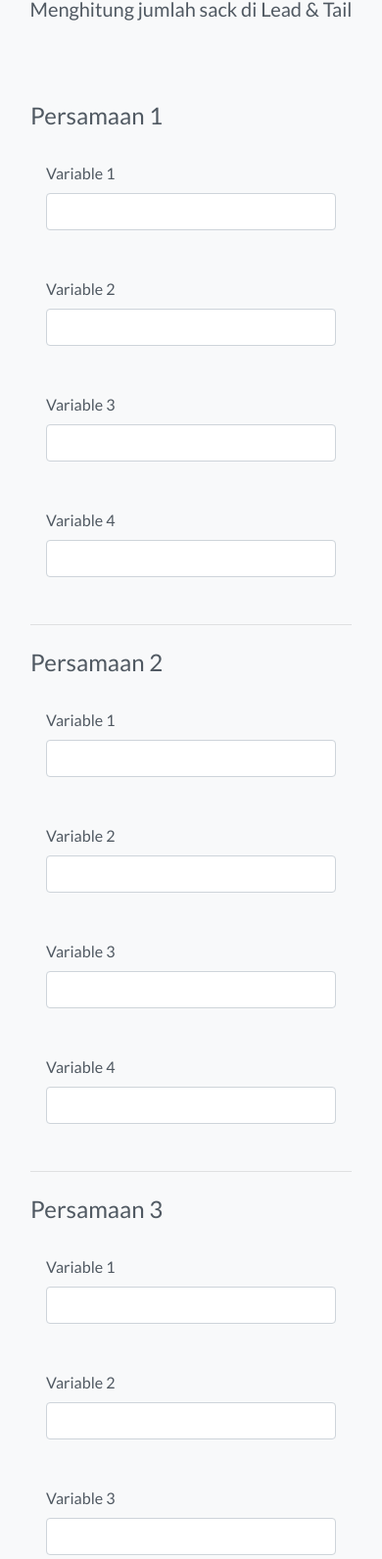
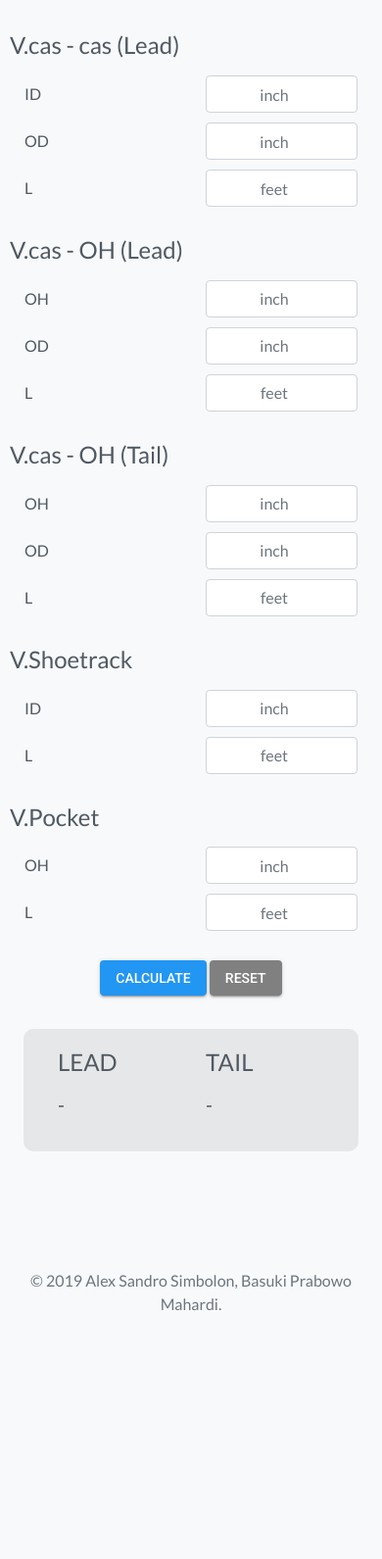
Before and after one commit to mahardi/cementing, a plain HTML site: page index.html in a window 390 px wide. Shown: the part 196-1787 px from the top of the page at 98% size. After the commit the page ends 1587 px from the top, so only its background shows below. Drawn offline with nearby package versions, Linux system fonts and the light colour scheme.

Commit message:
added head & tail slurry calculation

```diff
--- a/css/style.css
+++ b/css/style.css
@@ -72,6 +72,141 @@ body{
 
 }
 
+.pure-material-button-contained {
+    position: relative;
+    display: inline-block;
+    box-sizing: border-box;
+    border: none;
+    border-radius: 4px;
+    padding: 0 16px;
+    min-width: 64px;
+    height: 36px;
+    vertical-align: middle;
+    text-align: center;
+    text-overflow: ellipsis;
+    text-transform: uppercase;
+    color: rgb(var(--pure-material-onprimary-rgb, 255, 255, 255));
+    background-color: rgb(var(--pure-material-primary-rgb, 33, 150, 243));
+    box-shadow: 0 3px 1px -2px rgba(0, 0, 0, 0.2), 0 2px 2px 0 rgba(0, 0, 0, 0.14), 0 1px 5px 0 rgba(0, 0, 0, 0.12);
+    font-family: var(--pure-material-font, "Roboto", "Segoe UI", BlinkMacSystemFont, system-ui, -apple-system);
+    font-size: 14px;
+    font-weight: 500;
+    line-height: 36px;
+    overflow: hidden;
+    outline: none;
+    cursor: pointer;
+    transition: box-shadow 0.2s;
+}
+
+.pure-material-button-contained::-moz-focus-inner {
+    border: none;
+}
+
+/* Overlay */
+.pure-material-button-contained::before {
+    content: "";
+    position: absolute;
+    top: 0;
+    bottom: 0;
+    left: 0;
+    right: 0;
+    background-color: rgb(var(--pure-material-onprimary-rgb, 255, 255, 255));
+    opacity: 0;
+    transition: opacity 0.2s;
+}
+
+/* Ripple */
+.pure-material-button-contained::after {
+    content: "";
+    position: absolute;
+    left: 50%;
+    top: 50%;
+    border-radius: 50%;
+    padding: 50%;
+    width: 32px; /* Safari */
+    height: 32px; /* Safari */
+    background-color: rgb(var(--pure-material-onprimary-rgb, 255, 255, 255));
+    opacity: 0;
+    transform: translate(-50%, -50%) scale(1);
+    transition: opacity 1s, transform 0.5s;
+}
+
+/* Hover, Focus */
+.pure-material-button-contained:hover,
+.pure-material-button-contained:focus {
+    box-shadow: 0 2px 4px -1px rgba(0, 0, 0, 0.2), 0 4px 5px 0 rgba(0, 0, 0, 0.14), 0 1px 10px 0 rgba(0, 0, 0, 0.12);
+}
+
+.pure-material-button-contained:hover::before {
+    opacity: 0.08;
+}
+
+.pure-material-button-contained:focus::before {
+    opacity: 0.24;
+}
+
+.pure-material-button-contained:hover:focus::before {
+    opacity: 0.3;
+}
+
+/* Active */
+.pure-material-button-contained:active {
+    box-shadow: 0 5px 5px -3px rgba(0, 0, 0, 0.2), 0 8px 10px 1px rgba(0, 0, 0, 0.14), 0 3px 14px 2px rgba(0, 0, 0, 0.12);
+}
+
+.pure-material-button-contained:active::after {
+    opacity: 0.32;
+    transform: translate(-50%, -50%) scale(0);
+    transition: transform 0s;
+}
+
+/* Disabled */
+.pure-material-button-contained:disabled {
+    color: rgba(var(--pure-material-onsurface-rgb, 0, 0, 0), 0.38);
+    background-color: rgba(var(--pure-material-onsurface-rgb, 0, 0, 0), 0.12);
+    box-shadow: none;
+    cursor: initial;
+}
+
+.pure-material-button-contained:disabled::before {
+    opacity: 0;
+}
+
+.pure-material-button-contained:disabled::after {
+    opacity: 0;
+}
+
+.vl {
+  border-left: 3px solid #505962;
+  border-radius: 100px;
+  left: 50%;
+  margin-left: -3px;
+  top: 0;
+}
+
+.container-parent{
+    margin: 50px 0px;
+    display: flex;
+    justify-content: space-evenly;
+}
+
+.container-child{
+  width: auto;
+  height: auto;
+}
+
+.equation{
+        padding: 20px;
+}
+
+.var{
+    margin: 10px 0px;
+
+}
+
+input {
+    text-align: center;
+}
 /* Course */
 .narrow{
     width: 75%;
@@ -95,28 +230,15 @@ body{
 }
 
 .btn-primary{
-    width: 100%;
-    font-size: 1.4rem;
-    padding: 0.4rem;
-    border-radius: 0;
-    text-transform: uppercase;
     color: white;
     background-color: #1ebba3;
     border-color: #1ebba3;
-    font-weight: 700;
-    border-width: medium;
 }
 .btn-primary:hover{
     background-color: #189582;
     border-color: #189582;
 }
 .btn-secondary{
-    border-width: medium;
-    border-radius: 0;
-    text-transform: uppercase;
-    font-size: 1.2rem;
-    padding: .6rem 1.2rem;
-    margin: 2rem;
     color: white;
     background-color: #1ebba3;
     border-color: #1ebba3;
@@ -199,35 +321,17 @@ h3.heading{
     margin-top: 1.8rem;
 }
 
-/* Contact */
-footer{
-    background-color: #40474e;
-    color: white;
-    padding: 2rem 0;
-    margin-top: 1rem;
-}
-footer img{
-    height: 3rem;
-    margin: 1.5rem 0;
-}
-footer a{
-    color: white;
-}
-footer svg.svg-inline--fa{
-    font-size: 1.6rem;
-    margin: 1.2rem .5rem 0 0;
-}
-footer svg.svg-inline--fa:hover{
-    color: #1ebba3!important;
-}
-hr.socket{
-    width: 100%;
-    border-top: .2rem solid #666b71;
-    margin-top: 3rem;
-}
 
 /* Media Queries */
 @media (max-width: 767px){
+    .equation{
+        margin: 10px 0px;
+        padding: 0px 10px;
+    }
+
+    .vl {
+        display: none;
+    }
     .caption h1{
         font-size: 3.5rem;
         letter-spacing: .3rem;
--- a/index.html
+++ b/index.html
@@ -9,7 +9,7 @@
 	<link rel="stylesheet" href="https://stackpath.bootstrapcdn.com/bootstrap/4.1.3/css/bootstrap.min.css"
 		integrity="sha384-MCw98/SFnGE8fJT3GXwEOngsV7Zt27NXFoaoApmYm81iuXoPkFOJwJ8ERdknLPMO" crossorigin="anonymous">
 	<link rel="stylesheet" href="css/style.css">
-	<link rel="stylesheet" href="css/fixed.css">
+	<link rel="stylesheet" href="https://fonts.googleapis.com/css?family=Roboto:300,400,500,700|Material+Icons">
 
 	<!-- Script Source -->
 	<script src="https://cdnjs.cloudflare.com/ajax/libs/jquery/3.3.1/jquery.min.js"
@@ -28,113 +28,139 @@
 
 	<div class="container">
 		<div class="py-5 text-center">
-			<img class="d-block mx-auto mb-4" src="https://getbootstrap.com/docs/4.0/assets/brand/bootstrap-solid.svg"
-				alt="" width="72" height="72">
 			<h2>Cementing</h2>
-			<p class="lead">Menghitung jumlah sack di Lead & Tail</p>
+			<p class="lead">Calculate total sack for Lead and Tail Slurry for Cementing purpose.</p>
 		</div>
 
 		<div class="row">
 			<div class="col-md-12 order-md-1">
-				<form class="needs-validation" novalidate>
-					<h4 class="mb-3">Persamaan 1</h4>
+				<form class="calculate" validate>
 					<div class="row">
-						<div class="col-md-3 mb-3">
-							<label for="var1">Variable 1</label>
-							<input type="text" class="form-control" id="var1" placeholder="" required>
-						</div>
-						<div class="col-md-3 mb-3">
-							<label for="var2">Variable 2</label>
-							<input type="text" class="form-control" id="var2" placeholder="" required>
-						</div>
-						<div class="col-md-3 mb-3">
-							<label for="var3">Variable 3</label>
-							<input type="text" class="form-control" id="var3" placeholder="" required>
-						</div>
-						<div class="col-md-3 mb-3">
-							<label for="var4">Variable 4</label>
-							<input type="text" class="form-control" id="var4" placeholder="" required>
+						<div class="col-md-4 equation">
+							<h4 class="mb-3">V.cas - cas (Lead)</h4>
+							<div class="row var">
+								<label for="ID1" class="col col-form-label">ID</label>
+								<div class="col">
+									<input type="number" min="1" step="0.0001" required class="form-control" id="ID1"
+										placeholder="inch">
 								</div>
 							</div>
-					<hr class="mb-4">
-					<h4 class="mb-3">Persamaan 2</h4>
-					<div class="row">
-						<div class="col-md-3 mb-3">
-							<label for="var1">Variable 1</label>
-							<input type="text" class="form-control" id="var1" placeholder="" required>
-						</div>
-						<div class="col-md-3 mb-3">
-							<label for="var2">Variable 2</label>
-							<input type="text" class="form-control" id="var2" placeholder="" required>
-						</div>
-						<div class="col-md-3 mb-3">
-							<label for="var3">Variable 3</label>
-							<input type="text" class="form-control" id="var3" placeholder="" required>
-						</div>
-						<div class="col-md-3 mb-3">
-							<label for="var4">Variable 4</label>
-							<input type="text" class="form-control" id="var4" placeholder="" required>
+							<div class="row var">
+								<label for="OD1" class="col col-form-label">OD</label>
+								<div class="col">
+									<input type="number" min="1" step="0.0001" required class="form-control" id="OD1"
+										placeholder="inch">
 								</div>
 							</div>
-					<hr class="mb-4">
-					<h4 class="mb-3">Persamaan 3</h4>
-					<div class="row">
-						<div class="col-md-3 mb-3">
-							<label for="var1">Variable 1</label>
-							<input type="text" class="form-control" id="var1" placeholder="" required>
-						</div>
-						<div class="col-md-3 mb-3">
-							<label for="var2">Variable 2</label>
-							<input type="text" class="form-control" id="var2" placeholder="" required>
-						</div>
-						<div class="col-md-3 mb-3">
-							<label for="var3">Variable 3</label>
-							<input type="text" class="form-control" id="var3" placeholder="" required>
-						</div>
-						<div class="col-md-3 mb-3">
-							<label for="var4">Variable 4</label>
-							<input type="text" class="form-control" id="var4" placeholder="" required>
+							<div class="row var">
+								<label for="L1" class="col col-form-label">L</label>
+								<div class="col">
+									<input type="number" min="1" step="0.0001" required class="form-control" id="L1"
+										placeholder="feet">
 								</div>
 							</div>
-					<hr class="mb-4">
-					<h4 class="mb-3">Persamaan 4</h4>
-					<div class="row">
-						<div class="col-md-3 mb-3">
-							<label for="var1">Variable 1</label>
-							<input type="text" class="form-control" id="var1" placeholder="" required>
 						</div>
-						<div class="col-md-3 mb-3">
-							<label for="var2">Variable 2</label>
-							<input type="text" class="form-control" id="var2" placeholder="" required>
-						</div>
-						<div class="col-md-3 mb-3">
-							<label for="var3">Variable 3</label>
-							<input type="text" class="form-control" id="var3" placeholder="" required>
-						</div>
-						<div class="col-md-3 mb-3">
-							<label for="var4">Variable 4</label>
-							<input type="text" class="form-control" id="var4" placeholder="" required>
+						<div class="col-md-4 equation">
+							<h4 class="mb-3">V.cas - OH (Lead)</h4>
+							<div class="row var">
+								<label for="OH2" class="col col-form-label">OH</label>
+								<div class="col">
+									<input type="number" min="1" step="0.0001" required class="form-control" id="OH2"
+										placeholder="inch">
 								</div>
 							</div>
-					<hr class="mb-4">
-					<div class="row">
-						<div class="col-md-6">
-							<button class="btn btn-primary btn-lg btn-block" type="submit">Hitung</button>
-						</div>
-						<div class="col-md-6">
-							<button class="btn btn-primary btn-lg btn-block" type="submit">Reset</button>
+							<div class="row var">
+								<label for="OD2" class="col col-form-label">OD</label>
+								<div class="col">
+									<input type="number" min="1" step="0.0001" required class="form-control" id="OD2"
+										placeholder="inch">
 								</div>
 							</div>
-
-					<hr class="mb-4" style="margin:50px">
+							<div class="row var">
+								<label for="L2" class="col col-form-label">L</label>
+								<div class="col">
+									<input type="number" min="1" step="0.0001" required class="form-control" id="L2"
+										placeholder="feet">
+								</div>
+							</div>
+						</div>
+						<div class="col-md-4 equation">
+							<h4 class="mb-3">V.cas - OH (Tail)</h4>
+							<div class="row var">
+								<label for="OH3" class="col col-form-label">OH</label>
+								<div class="col">
+									<input type="number" min="1" step="0.0001" required class="form-control" id="OH3"
+										placeholder="inch">
+								</div>
+							</div>
+							<div class="row var">
+								<label for="OD3" class="col col-form-label">OD</label>
+								<div class="col">
+									<input type="number" min="1" step="0.0001" required class="form-control" id="OD3"
+										placeholder="inch">
+								</div>
+							</div>
+							<div class="row var">
+								<label for="L3" class="col col-form-label">L</label>
+								<div class="col">
+									<input type="number" min="1" step="0.0001" required class="form-control" id="L3"
+										placeholder="feet">
+								</div>
+							</div>
+						</div>
+					</div>
 					<div class="row">
-						<div class="col-md-6">
+						<div class="col-md-4 equation">
+							<h4 class="mb-3">V.Shoetrack</h4>
+							<div class="row var">
+								<label for="ID4" class="col col-form-label">ID</label>
+								<div class="col">
+									<input type="number" min="1" step="0.0001" required class="form-control" id="ID4"
+										placeholder="inch">
+								</div>
+							</div>
+							<div class="row var">
+								<label for="L4" class="col col-form-label">L</label>
+								<div class="col">
+									<input type="number" min="1" step="0.0001" required class="form-control" id="L4"
+										placeholder="feet">
+								</div>
+							</div>
+						</div>
+						<div class="col-md-4 equation">
+							<h4 class="mb-3">V.Pocket</h4>
+							<div class="row var">
+								<label for="OH5" class="col col-form-label">OH</label>
+								<div class="col">
+									<input type="number" min="1" step="0.0001" required class="form-control" id="OH5"
+										placeholder="inch">
+								</div>
+							</div>
+							<div class="row var">
+								<label for="L5" class="col col-form-label">L</label>
+								<div class="col">
+									<input type="number" min="1" step="0.0001" required class="form-control" id="L5"
+										placeholder="feet">
+								</div>
+							</div>
+						</div>
+						<div class="col-md-4 equation container-parent">
+							<div class="container-child">
+								<button class="pure-material-button-contained" type="submit">Calculate</button>
+								<button class="pure-material-button-contained" type="reset"
+									style="background-color:gray">Reset</button>
+							</div>
+						</div>
+					</div>
+					<div class="narrow row"
+						style="padding: 20px; background-color:rgba(122, 122, 122, 0.144); border-radius:10px">
+						<div class="col">
 							<h4 class="mb-3">LEAD</h4>
-							<h5 class="mb-3">23,42 Sack</h4>
+							<h5 class="mb-3" id="lead-result">-</h4>
 						</div>
-						<div class="col-md-6">
+						<div class="col">
 							<h4 class="mb-3">TAIL</h4>
-							<h5 class="mb-3">23,42 Sack</h4>
+							<h5 class="mb-3" id="tail-result">-</h4>
 						</div>
 					</div>
 				</form>
@@ -142,7 +168,7 @@
 		</div>
 
 		<footer class="my-5 pt-5 text-muted text-center text-small">
-			<p class="mb-1">&copy; 2019 Alex Sandro Simbolon</p>
+			<p class="mb-1">&copy; 2019 Alex Sandro Simbolon, Basuki Prabowo Mahardi. </p>
 
 		</footer>
 	</div>
@@ -162,16 +188,81 @@
 
 				window.addEventListener('load', function () {
 					// Fetch all the forms we want to apply custom Bootstrap validation styles to
-					var forms = document.getElementsByClassName('needs-validation');
+					var forms = document.getElementsByClassName('calculate');
 
-					// Loop over them and prevent submission
 					var validation = Array.prototype.filter.call(forms, function (form) {
 						form.addEventListener('submit', function (event) {
-							if (form.checkValidity() === false) {
 							event.preventDefault();
 							event.stopPropagation();
-							}
-							form.classList.add('was-validated');
+							var arr = [];
+
+							//Constant for ketetapan
+							const k = 0.005454;
+
+							//Equation 1 variable
+							var ID1 = parseFloat(document.getElementById('ID1').value);
+							var OD1 = parseFloat(document.getElementById('OD1').value);
+							var L1 = parseFloat(document.getElementById('L1').value);
+
+							//Equation 2.1 variable
+							var OH2 = parseFloat(document.getElementById('OH2').value);
+							var OD2 = parseFloat(document.getElementById('OD2').value);
+							var L2 = parseFloat(document.getElementById('L2').value);
+
+							//Equation 2.2 variable
+							var OH3 = parseFloat(document.getElementById('OH3').value);
+							var OD3 = parseFloat(document.getElementById('OD3').value);
+							var L3 = parseFloat(document.getElementById('L3').value);
+
+							//Equation 3 variable
+							var ID4 = parseFloat(document.getElementById('ID4').value);
+							var L4 = parseFloat(document.getElementById('L4').value);
+
+							//Equation 4 variable
+							var OH5 = parseFloat(document.getElementById('OH5').value);
+							var L5 = parseFloat(document.getElementById('L5').value);
+
+							arr.push(ID1);
+							arr.push(OD1);
+							arr.push(L1);
+							arr.push(OH2);
+							arr.push(OD2);
+							arr.push(L2);
+							arr.push(OH3);
+							arr.push(OD3);
+							arr.push(L3);
+							arr.push(ID4);
+							arr.push(L4);
+							arr.push(OH5);
+							arr.push(L5);
+
+							var P1 = (Math.pow(ID1, 2) - Math.pow(OD1, 2)) * k * L1;
+							var P21 = (Math.pow(OH2, 2) - Math.pow(OD2, 2)) * k * L2 * 1.5;
+							var P22 = (Math.pow(OH3, 2) - Math.pow(OD3, 2)) * k * L3 * 1.5;
+							var P3 = (Math.pow(ID4, 2)) * k * L4;
+							var P4 = (Math.pow(OH5, 2)) * k * L5 * 1.5;
+							var P5 = P1 + P21;
+							var P6 = P22 + P3 + P4;
+							var P7 = P5 + P6;
+							var P8 = P5 / 2.280;
+							var P9 = P6 / 1.620;
+
+							console.log('P1: ', P1);
+							console.log('P2.1: ', P21);
+							console.log('P2.2: ', P22);
+							console.log('P3: ', P3);
+							console.log('P4: ', P4);
+							console.log('P5: ', P5);
+							console.log('P6: ', P6);
+							console.log('P7: ', P7);
+							console.log('P8: ', P8);
+							console.log('P9: ', P9);
+
+							document.getElementById("lead-result").innerHTML = P8.toLocaleString() + " sack";
+							document.getElementById("tail-result").innerHTML = P9.toLocaleString() + " sack";
+						}, false);
+						form.addEventListener('reset', function (event) {
+
 						}, false);
 					});
 				}, false);
```
Lines whose indentation alone changed are shown as unchanged.
